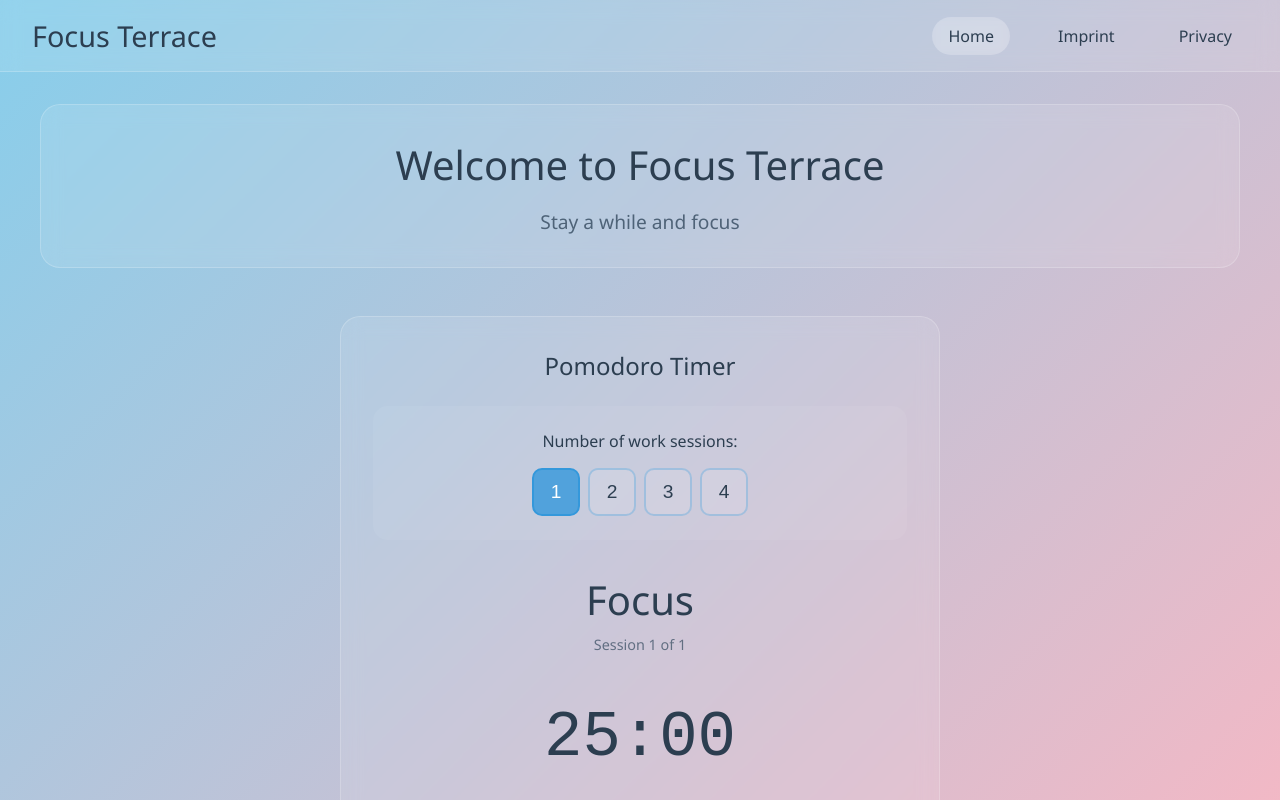
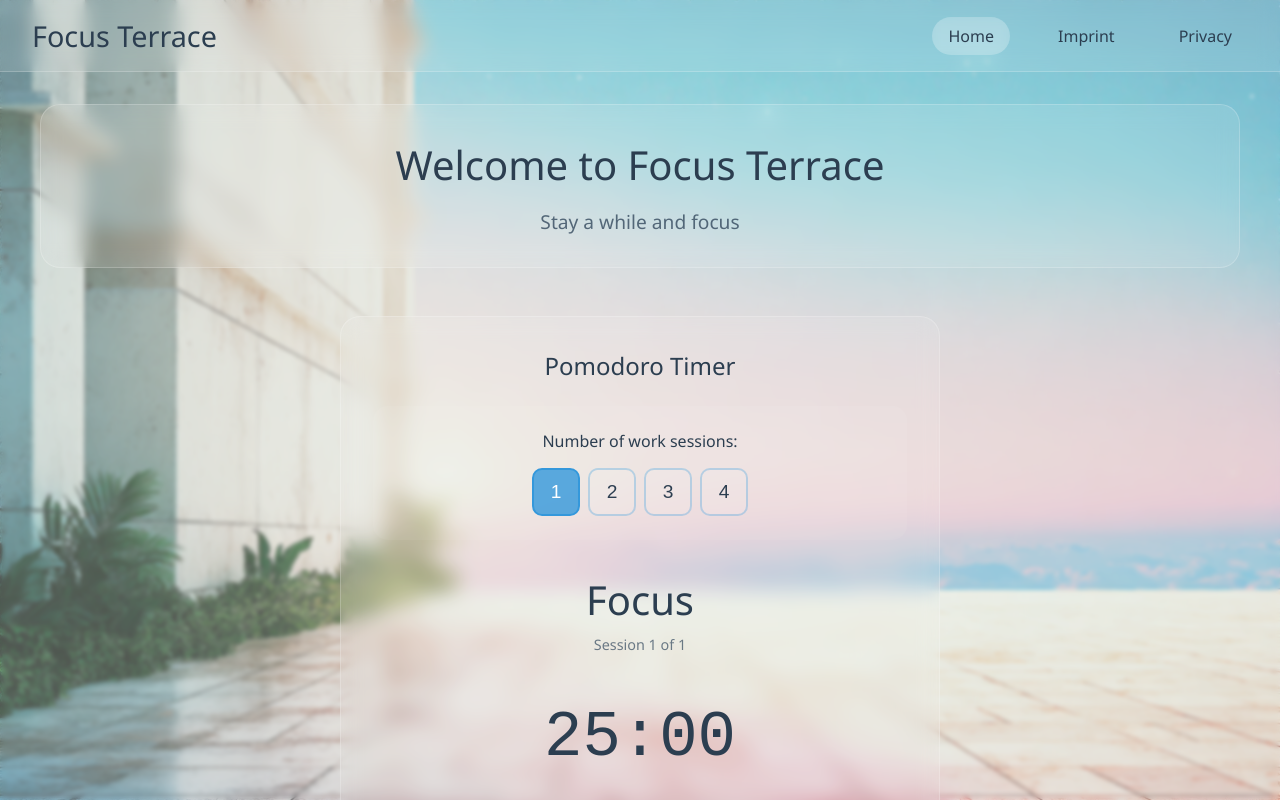
Before and after one commit to Lygaios/Focus-Terrace, a Vue app: page / in a window 1280 px wide. Shown: the top 800 px of the page. Built offline with nearby package versions, Linux system fonts and the light colour scheme.

Commit message:
Update body background to image and add overlay for text readability

```diff
--- a/src/App.vue
+++ b/src/App.vue
@@ -30,12 +30,28 @@
 
 body {
   font-family: 'Segoe UI', Tahoma, Geneva, Verdana, sans-serif;
-  background: linear-gradient(135deg, #87CEEB 0%, #FFB6C1 100%);
+  background: url('/terrace.png') center/cover no-repeat fixed;
   min-height: 100vh;
+  position: relative;
+}
+
+/* Add a subtle overlay to ensure text readability */
+body::before {
+  content: '';
+  position: fixed;
+  top: 0;
+  left: 0;
+  width: 100%;
+  height: 100%;
+  background: rgba(255, 255, 255, 0.3);
+  backdrop-filter: blur(2px);
+  z-index: -1;
 }
 
 #app {
   min-height: 100vh;
+  position: relative;
+  z-index: 1;
 }
 
 .navigation {
```
